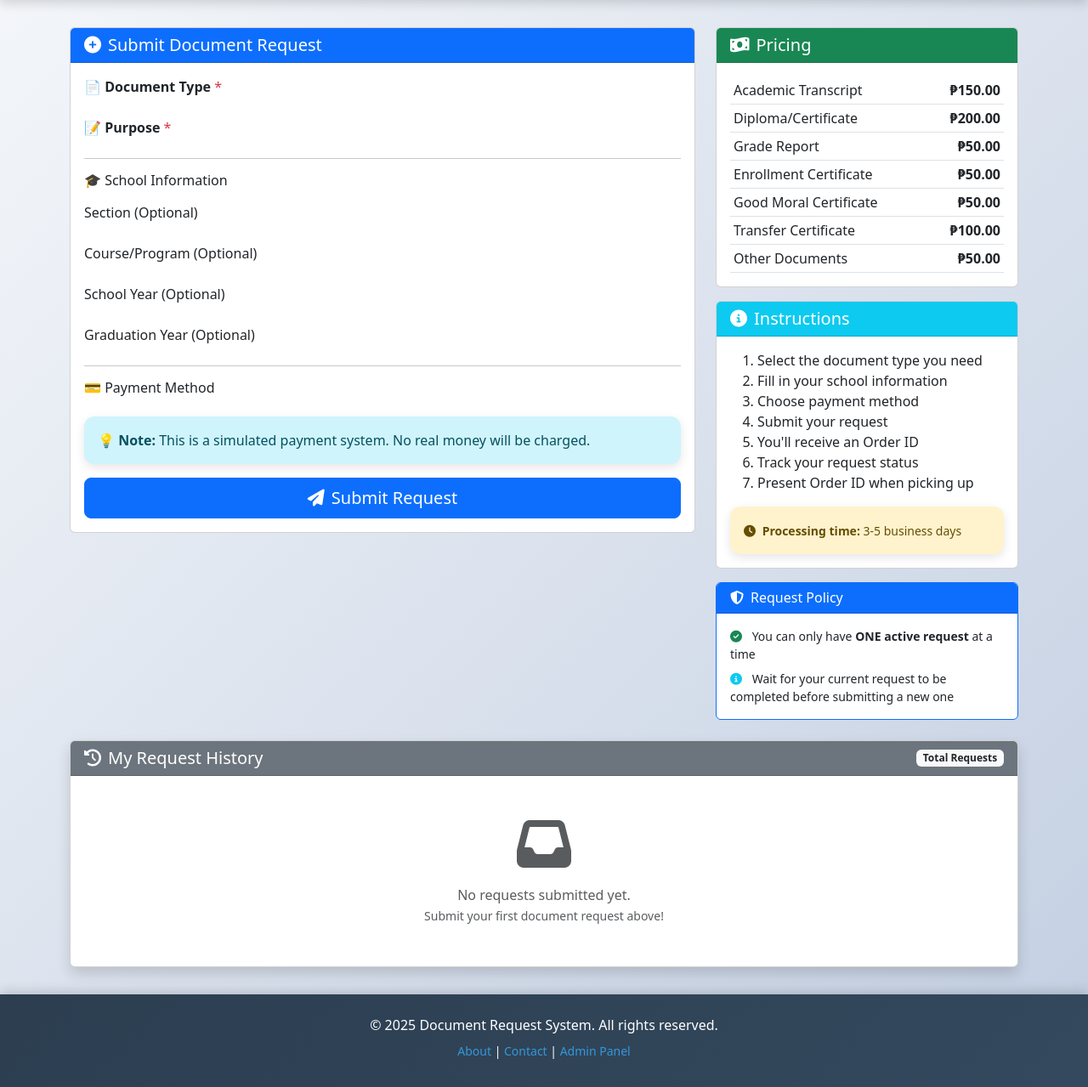
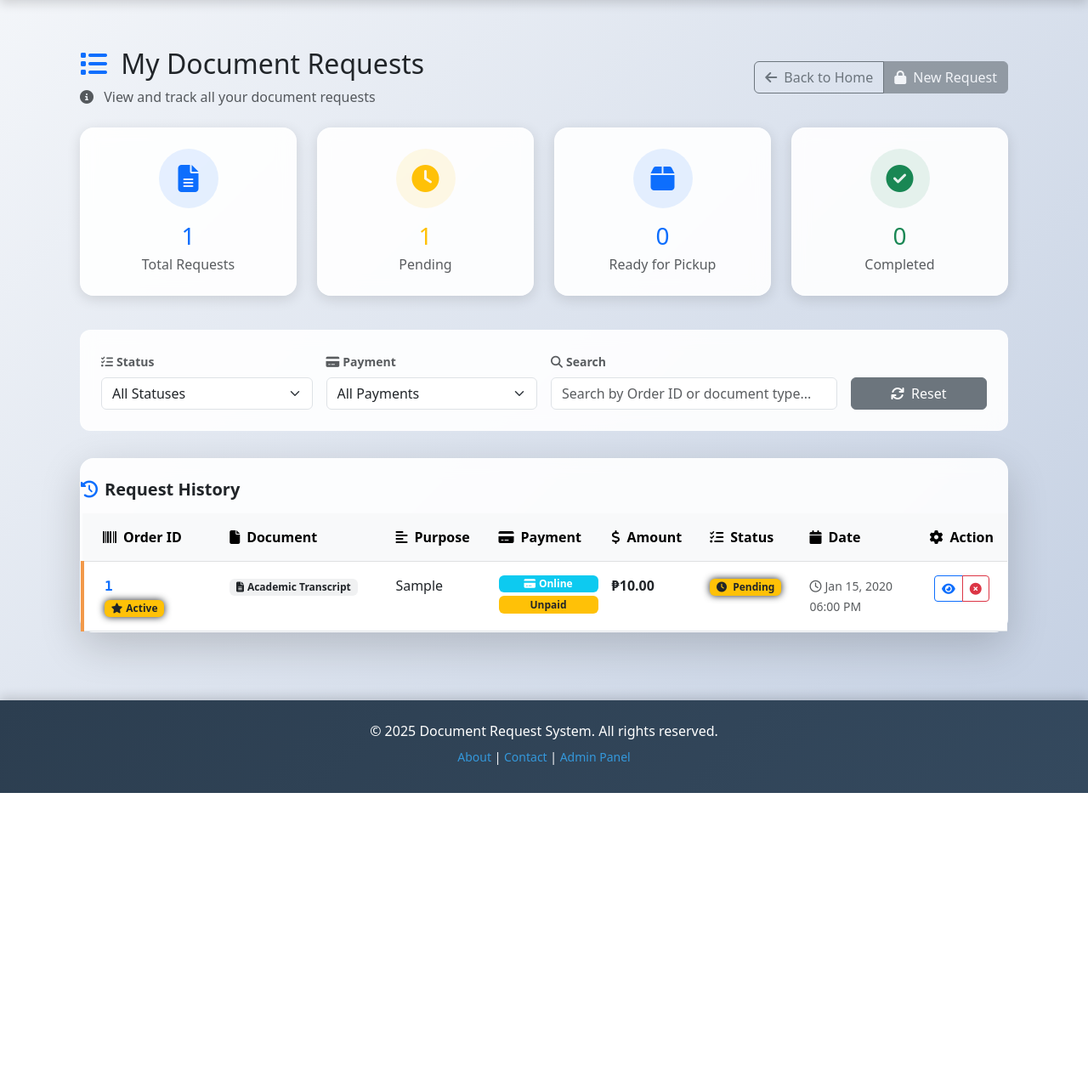
Before and after one commit to deybii/document-request-system, a Django app: page /my-requests/ in a window 1280 px wide. Shown: the part 96-1375 px from the top of the page at 85% size. After the commit the page ends 1029 px from the top, so only its background shows below. Run offline with Django 5.2, Linux system fonts and the light colour scheme; a user stored in the database is signed in; tables that the repository leaves empty hold one stand-in row (values such as "Sample post").

Commit message:
Add My Requests page and cancel request functionality

```diff
--- /dev/null
+++ b/docrequest/templates/my_requests.html
@@ -0,0 +1,374 @@
+{% extends 'base.html' %}
+
+{% block title %}My Requests - Document Request System{% endblock %}
+
+{% block extra_css %}
+<style>
+:root {
+    --primary-gradient: linear-gradient(135deg, #667eea 0%, #764ba2 100%);
+    --success-gradient: linear-gradient(135deg, #56ab2f 0%, #a8e063 100%);
+    --warning-gradient: linear-gradient(135deg, #f2994a 0%, #f2c94c 100%);
+    --glass-bg: rgba(255, 255, 255, 0.9);
+    --glass-border: rgba(255, 255, 255, 0.18);
+    --shadow-md: 0 4px 16px rgba(0, 0, 0, 0.12);
+    --shadow-lg: 0 8px 24px rgba(0, 0, 0, 0.16);
+}
+
+.glass-card {
+    background: var(--glass-bg);
+    backdrop-filter: blur(10px);
+    border: 1px solid var(--glass-border);
+    border-radius: 16px;
+    box-shadow: var(--shadow-md);
+    transition: all 0.3s ease;
+}
+
+.stat-card {
+    padding: 1.5rem;
+    border-radius: 16px;
+    text-align: center;
+    transition: all 0.3s ease;
+    cursor: pointer;
+}
+
+.stat-card:hover {
+    transform: translateY(-8px) scale(1.02);
+    box-shadow: var(--shadow-lg);
+}
+
+.stat-icon {
+    width: 70px;
+    height: 70px;
+    margin: 0 auto 1rem;
+    border-radius: 50%;
+    display: flex;
+    align-items: center;
+    justify-content: center;
+    font-size: 2rem;
+}
+
+.modern-table tbody tr {
+    transition: all 0.2s ease;
+    cursor: pointer;
+}
+
+.modern-table tbody tr:hover {
+    background: rgba(102, 126, 234, 0.08);
+    transform: scale(1.005);
+    box-shadow: 0 2px 8px rgba(0, 0, 0, 0.1);
+}
+
+.modern-table tbody tr.active-row {
+    background: linear-gradient(90deg, rgba(242, 153, 74, 0.15) 0%, transparent 100%);
+    border-left: 4px solid #f2994a;
+}
+
+.filter-panel {
+    background: var(--glass-bg);
+    backdrop-filter: blur(10px);
+    border-radius: 12px;
+    padding: 1.5rem;
+    margin-bottom: 2rem;
+    border: 1px solid var(--glass-border);
+}
+
+.badge-glow {
+    box-shadow: 0 0 8px currentColor;
+}
+</style>
+{% endblock %}
+
+{% block content %}
+<div class="container-fluid mt-4 pb-5">
+    <!-- Header -->
+    <div class="d-flex justify-content-between align-items-center mb-4 flex-wrap">
+        <div class="mb-3 mb-md-0">
+            <h2 class="mb-2">
+                <i class="fas fa-list text-primary"></i>
+                <span class="ms-2">My Document Requests</span>
+            </h2>
+            <p class="text-muted mb-0">
+                <i class="fas fa-info-circle me-2"></i>
+                View and track all your document requests
+            </p>
+        </div>
+        <div class="btn-group" role="group">
+            <a href="{% url 'home' %}" class="btn btn-outline-secondary">
+                <i class="fas fa-arrow-left me-2"></i>Back to Home
+            </a>
+            {% if not active_request %}
+            <a href="{% url 'request' %}" class="btn btn-primary">
+                <i class="fas fa-plus-circle me-2"></i>New Request
+            </a>
+            {% else %}
+            <button class="btn btn-secondary" disabled title="You have an active request">
+                <i class="fas fa-lock me-2"></i>New Request
+            </button>
+            {% endif %}
+        </div>
+    </div>
+
+    <!-- Statistics Cards -->
+    <div class="row mb-4">
+        <div class="col-md-3 col-sm-6 mb-3">
+            <div class="stat-card glass-card" onclick="clearFilters()">
+                <div class="stat-icon bg-primary bg-opacity-10 text-primary">
+                    <i class="fas fa-file-alt"></i>
+                </div>
+                <h3 class="text-primary mb-1">{{ total_count }}</h3>
+                <p class="text-muted mb-0">Total Requests</p>
+            </div>
+        </div>
+
+        <div class="col-md-3 col-sm-6 mb-3">
+            <div class="stat-card glass-card" onclick="filterByStatus('pending')">
+                <div class="stat-icon bg-warning bg-opacity-10 text-warning">
+                    <i class="fas fa-clock"></i>
+                </div>
+                <h3 class="text-warning mb-1">{{ pending_count }}</h3>
+                <p class="text-muted mb-0">Pending</p>
+            </div>
+        </div>
+
+        <div class="col-md-3 col-sm-6 mb-3">
+            <div class="stat-card glass-card" onclick="filterByStatus('ready')">
+                <div class="stat-icon bg-primary bg-opacity-10 text-primary">
+                    <i class="fas fa-box"></i>
+                </div>
+                <h3 class="text-primary mb-1">{{ ready_count }}</h3>
+                <p class="text-muted mb-0">Ready for Pickup</p>
+            </div>
+        </div>
+
+        <div class="col-md-3 col-sm-6 mb-3">
+            <div class="stat-card glass-card" onclick="filterByStatus('completed')">
+                <div class="stat-icon bg-success bg-opacity-10 text-success">
+                    <i class="fas fa-check-circle"></i>
+                </div>
+                <h3 class="text-success mb-1">{{ completed_count }}</h3>
+                <p class="text-muted mb-0">Completed</p>
+            </div>
+        </div>
+    </div>
+
+    <!-- Filter Panel -->
+    <div class="filter-panel">
+        <form method="get" class="row g-3 align-items-end" id="filterForm">
+            <div class="col-md-3">
+                <label class="form-label fw-semibold text-muted small">
+                    <i class="fas fa-tasks me-1"></i>Status
+                </label>
+                <select name="status" class="form-select" onchange="this.form.submit()">
+                    <option value="">All Statuses</option>
+                    <option value="pending" {% if status_filter == 'pending' %}selected{% endif %}>Pending</option>
+                    <option value="processing" {% if status_filter == 'processing' %}selected{% endif %}>Processing</option>
+                    <option value="ready" {% if status_filter == 'ready' %}selected{% endif %}>Ready</option>
+                    <option value="completed" {% if status_filter == 'completed' %}selected{% endif %}>Completed</option>
+                    <option value="rejected" {% if status_filter == 'rejected' %}selected{% endif %}>Rejected</option>
+                </select>
+            </div>
+            <div class="col-md-3">
+                <label class="form-label fw-semibold text-muted small">
+                    <i class="fas fa-credit-card me-1"></i>Payment
+                </label>
+                <select name="payment_status" class="form-select" onchange="this.form.submit()">
+                    <option value="">All Payments</option>
+                    <option value="paid" {% if payment_filter == 'paid' %}selected{% endif %}>Paid</option>
+                    <option value="unpaid" {% if payment_filter == 'unpaid' %}selected{% endif %}>Unpaid</option>
+                    <option value="failed" {% if payment_filter == 'failed' %}selected{% endif %}>Failed</option>
+                </select>
+            </div>
+            <div class="col-md-4">
+                <label class="form-label fw-semibold text-muted small">
+                    <i class="fas fa-search me-1"></i>Search
+                </label>
+                <input type="text" name="search" class="form-control" placeholder="Search by Order ID or document type..." value="{{ search_query }}">
+            </div>
+            <div class="col-md-2">
+                <a href="{% url 'my_requests' %}" class="btn btn-secondary w-100">
+                    <i class="fas fa-sync me-2"></i>Reset
+                </a>
+            </div>
+        </form>
+    </div>
+
+    <!-- Requests Table -->
+    <div class="glass-card shadow-lg">
+        <div class="card-header bg-transparent border-0 pt-4 pb-3">
+            <h5 class="mb-0 fw-bold">
+                <i class="fas fa-history text-primary me-2"></i>Request History
+            </h5>
+        </div>
+        <div class="card-body p-0">
+            <div class="table-responsive">
+                <table class="table modern-table mb-0">
+                    <thead class="table-light">
+                        <tr>
+                            <th class="px-4 py-3">
+                                <i class="fas fa-barcode me-2"></i>Order ID
+                            </th>
+                            <th class="py-3">
+                                <i class="fas fa-file me-2"></i>Document
+                            </th>
+                            <th class="py-3">
+                                <i class="fas fa-align-left me-2"></i>Purpose
+                            </th>
+                            <th class="py-3">
+                                <i class="fas fa-credit-card me-2"></i>Payment
+                            </th>
+                            <th class="py-3">
+                                <i class="fas fa-dollar-sign me-2"></i>Amount
+                            </th>
+                            <th class="py-3">
+                                <i class="fas fa-tasks me-2"></i>Status
+                            </th>
+                            <th class="py-3">
+                                <i class="fas fa-calendar me-2"></i>Date
+                            </th>
+                            <th class="py-3 text-center">
+                                <i class="fas fa-cog me-2"></i>Action
+                            </th>
+                        </tr>
+                    </thead>
+                    <tbody>
+                            {% for req in requests %}
+                                {% url 'request_detail' req.order_id as detail_url %}
+                                <tr {% if active_request and req.id == active_request.id %}class="active-row"{% endif %}
+                                    onclick="window.location.href='{{ detail_url }}'"
+                                    style="cursor: pointer;">
+                            <td class="px-4 py-3">
+                                <strong class="text-primary font-monospace">{{ req.order_id }}</strong>
+                                {% if active_request and req.id == active_request.id %}
+                                    <br><span class="badge bg-warning text-dark badge-glow">
+                                        <i class="fas fa-star me-1"></i>Active
+                                    </span>
+                                {% endif %}
+                            </td>
+                            <td class="py-3">
+                                <span class="badge bg-secondary bg-opacity-10 text-dark">
+                                    <i class="fas fa-file-alt me-1"></i>{{ req.get_document_type_display }}
+                                </span>
+                            </td>
+                            <td class="py-3">
+                                <span title="{{ req.purpose }}">{{ req.purpose|truncatewords:8 }}</span>
+                            </td>
+                            <td class="py-3">
+                                <div class="d-flex flex-column gap-1">
+                                    {% if req.payment_method == 'online' %}
+                                        <span class="badge bg-info">
+                                            <i class="fas fa-credit-card me-1"></i>Online
+                                        </span>
+                                    {% else %}
+                                        <span class="badge bg-success">
+                                            <i class="fas fa-money-bill me-1"></i>Cash
+                                        </span>
+                                    {% endif %}
+                                    <span class="badge bg-{% if req.payment_status == 'paid' %}success{% elif req.payment_status == 'failed' %}danger{% else %}warning text-dark{% endif %}">
+                                        {{ req.get_payment_status_display }}
+                                    </span>
+                                </div>
+                            </td>
+                            <td class="py-3"><strong>₱{{ req.payment_amount }}</strong></td>
+                            <td class="py-3">
+                                <span class="badge badge-glow bg-{% if req.status == 'pending' %}warning text-dark{% elif req.status == 'completed' %}success{% elif req.status == 'processing' %}info{% elif req.status == 'ready' %}primary{% else %}danger{% endif %}">
+                                    <i class="fas {% if req.status == 'pending' %}fa-clock{% elif req.status == 'processing' %}fa-spinner{% elif req.status == 'ready' %}fa-box{% elif req.status == 'completed' %}fa-check-circle{% else %}fa-times-circle{% endif %} me-1"></i>
+                                    {{ req.get_status_display }}
+                                </span>
+                            </td>
+                            <td class="py-3">
+                                <small class="text-muted">
+                                    <i class="far fa-clock me-1"></i>{{ req.created_at|date:"M d, Y" }}<br>
+                                    {{ req.created_at|date:"h:i A" }}
+                                </small>
+                            </td>
+                            <td class="py-3 text-center" onclick="event.stopPropagation()">
+                                <div class="btn-group" role="group">
+                                    <a href="{% url 'request_detail' req.order_id %}" class="btn btn-sm btn-outline-primary" title="View Details">
+                                        <i class="fas fa-eye"></i>
+                                    </a>
+                                    {% if req.status in 'pending,processing' %}
+                                    <button type="button" class="btn btn-sm btn-outline-danger" onclick="confirmCancel('{{ req.order_id }}', '{{ req.get_document_type_display }}')" title="Cancel Request">
+                                        <i class="fas fa-times-circle"></i>
+                                    </button>
+                                    {% endif %}
+                                </div>
+                            </td>
+                        </tr>
+                        {% empty %}
+                        <tr>
+                            <td colspan="8" class="text-center text-muted py-5">
+                                <i class="fas fa-inbox fa-4x mb-3 d-block"></i>
+                                <p class="mb-2">No requests found</p>
+                                <small class="text-muted">Start by submitting your first document request!</small>
+                                <br>
+                                <a href="{% url 'request' %}" class="btn btn-primary btn-sm mt-3">
+                                    <i class="fas fa-plus-circle me-2"></i>New Request
+                                </a>
+                            </td>
+                        </tr>
+                        {% endfor %}
+                    </tbody>
+                </table>
+            </div>
+        </div>
+    </div>
+</div>
+
+<!-- Cancel Request Modal -->
+<div class="modal fade" id="cancelModal" tabindex="-1">
+    <div class="modal-dialog modal-dialog-centered">
+        <div class="modal-content" style="border-radius: 16px;">
+            <div class="modal-header bg-danger text-white">
+                <h5 class="modal-title">
+                    <i class="fas fa-exclamation-triangle me-2"></i>Cancel Request
+                </h5>
+                <button type="button" class="btn-close btn-close-white" data-bs-dismiss="modal"></button>
+            </div>
+            <div class="modal-body text-center p-4">
+                <i class="fas fa-times-circle fa-4x text-danger mb-3"></i>
+                <h5 class="mb-3">Are you sure you want to cancel this request?</h5>
+                <div class="alert alert-warning">
+                    <strong>Order ID:</strong> <span id="cancelOrderId"></span><br>
+                    <strong>Document:</strong> <span id="cancelDocType"></span>
+                </div>
+                <p class="text-muted small">
+                    <i class="fas fa-info-circle me-1"></i>
+                    After cancellation, you'll be able to submit a new request.
+                </p>
+            </div>
+            <div class="modal-footer">
+                <button type="button" class="btn btn-secondary" data-bs-dismiss="modal">
+                    <i class="fas fa-arrow-left me-2"></i>No, Keep Request
+                </button>
+                <form id="cancelForm" method="post" style="display: inline;">
+                    {% csrf_token %}
+                    <button type="submit" class="btn btn-danger">
+                        <i class="fas fa-times-circle me-2"></i>Yes, Cancel Request
+                    </button>
+                </form>
+            </div>
+        </div>
+    </div>
+</div>
+
+<script>
+function filterByStatus(status) {
+    const form = document.getElementById('filterForm');
+    const statusSelect = form.querySelector('select[name="status"]');
+    statusSelect.value = status;
+    form.submit();
+}
+
+function clearFilters() {
+    window.location.href = "{% url 'my_requests' %}";
+}
+
+function confirmCancel(orderId, docType) {
+    const modal = new bootstrap.Modal(document.getElementById('cancelModal'));
+    document.getElementById('cancelOrderId').textContent = orderId;
+    document.getElementById('cancelDocType').textContent = docType;
+    document.getElementById('cancelForm').action = `/request/cancel/${orderId}/`;
+    modal.show();
+}
+</script>
+{% endblock %}
--- a/docrequest/templates/request.html
+++ b/docrequest/templates/request.html
@@ -113,9 +113,9 @@
                         <i class="fas fa-info-circle me-2"></i>
                         You cannot submit a new request until your current one is <strong>completed</strong> or <strong>rejected</strong>.
                     </p>
-                    <a href="{% url 'request' %}" class="btn btn-light">
-                        <i class="fas fa-list me-2"></i>View All My Requests
-                    </a>
+                        <a href="{% url 'my_requests' %}" class="btn btn-light">
+                            <i class="fas fa-list me-2"></i>View All My Requests
+                        </a>
                 </div>
             </div>
         </div>
@@ -324,7 +324,7 @@
 </div>
 
 <!-- ✅ MY REQUESTS SECTION -->
-<div class="row mt-4">
+<div class="row mt-4" id="request-history">
     <div class="col-md-12">
         <div class="card shadow">
             <div class="card-header bg-secondary text-white d-flex justify-content-between align-items-center">
@@ -353,8 +353,11 @@
                             </tr>
                         </thead>
                         <tbody>
-                            {% for req in my_requests %}
-                            <tr {% if active_request and req.id == active_request.id %}class="table-warning"{% endif %}>
+                                {% for req in my_requests %}
+                                    {% url 'request_detail' req.order_id as detail_url %}
+                                    <tr {% if active_request and req.id == active_request.id %}class="table-warning"{% endif %}
+                                        onclick="window.location.href='{{ detail_url }}'"
+                                        style="cursor: pointer;">
                                 <td class="px-4">
                                     <strong class="text-primary font-monospace">
                                         {{ req.order_id }}
--- a/docrequest/urls.py
+++ b/docrequest/urls.py
@@ -10,6 +10,7 @@
     path('request/success/<str:order_id>/', views.request_success, name='request_success'),
     path('my-requests/', views.my_requests, name='my_requests'),
     path('request/detail/<str:order_id>/', views.request_detail, name='request_detail'),
+    path('request/cancel/<str:order_id>/', views.cancel_request, name='cancel_request'),
     path('contact/', views.contact, name='contact'),
     path('about/', views.about, name='about'),
     path('profile/', views.user_profile, name='user_profile'),
--- a/docrequest/views.py
+++ b/docrequest/views.py
@@ -250,6 +250,8 @@
     ready_count = DocumentRequest.objects.filter(user=request.user, status='ready').count()
     completed_count = DocumentRequest.objects.filter(user=request.user, status='completed').count()
 
+    active_request = DocumentRequest.get_user_active_request(request.user)
+
     context = {
         'requests': requests,
         'status_filter': status_filter,
@@ -263,8 +265,9 @@
         'processing_count': processing_count,
         'ready_count': ready_count,
         'completed_count': completed_count,
+        'active_request': active_request,  # ✅ Pass to template
     }
-    return render(request, 'request.html', context)
+    return render(request, 'my_requests.html', context)
 
 
 @login_required
@@ -921,3 +924,35 @@
 
     context = {'profile': profile}
     return render(request, 'edit_profile.html', context)
+
+@login_required
+def cancel_request(request, order_id):
+    """Allow users to cancel their own pending/processing requests"""
+    doc_request = get_object_or_404(DocumentRequest, order_id=order_id, user=request.user)
+
+    # Only allow cancellation if request is pending or processing
+    if doc_request.status not in ['pending', 'processing']:
+        messages.warning(
+            request,
+            f'⚠️ Cannot cancel request {order_id}. '
+            f'Status: {doc_request.get_status_display()}. '
+            f'Only pending or processing requests can be cancelled.'
+        )
+        return redirect('request_detail', order_id=order_id)
+
+    if request.method == 'POST':
+        # Update request status to rejected/cancelled
+        doc_request.status = 'rejected'
+        doc_request.notes = f"{doc_request.notes}\n\n[CANCELLED BY USER on {timezone.now().strftime('%Y-%m-%d %H:%M')}]" if doc_request.notes else f"[CANCELLED BY USER on {timezone.now().strftime('%Y-%m-%d %H:%M')}]"
+        doc_request.save()
+
+        messages.success(
+            request,
+            f'✅ Request {order_id} has been cancelled successfully. '
+            f'You can now submit a new request.',
+            extra_tags='safe'
+        )
+        return redirect('my_requests')
+
+    # If GET request, redirect to detail page
+    return redirect('request_detail', order_id=order_id)
```
Also changed, not shown: docrequest/models.py (+8 -0 lines), docrequest/templates/request_detail.html (+70 -5 lines).
